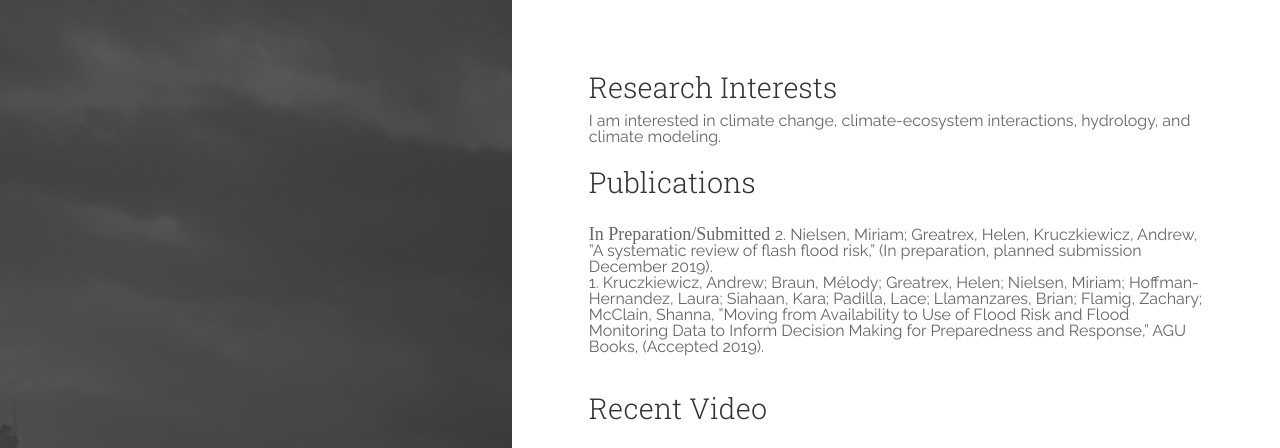
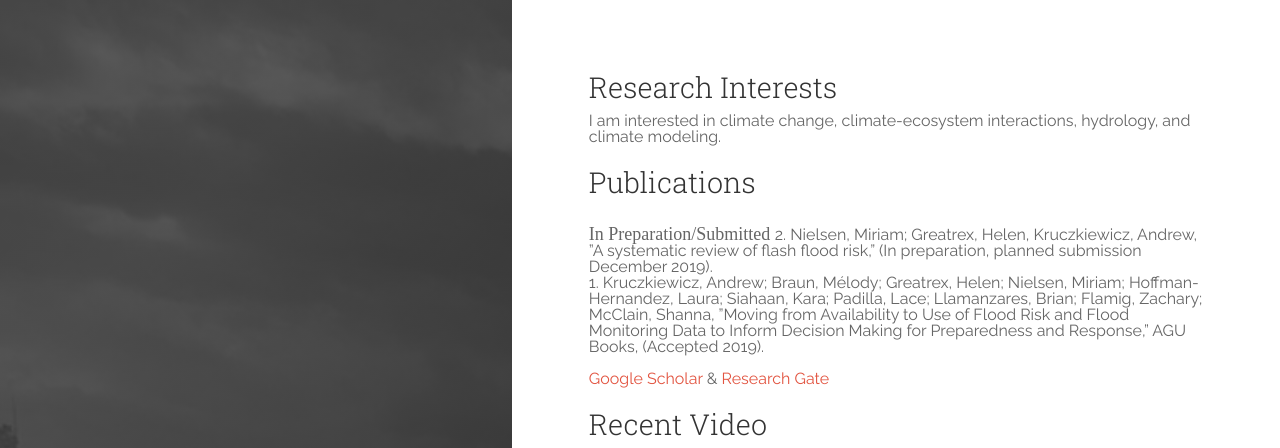
Before and after one commit to zentouro/zentouro.github.io, a Jekyll site: the page built from index.html, in a window 1280 px wide and 1368 px high. Shown: the top 448 px of the window. Built offline with Jekyll 4.4.1, drawn with Linux system fonts in a browser that asks for light colours; the list of posts is cut into pages by our own code; part of the change alters nothing that is shown; grey boxes are pictures that could not be loaded.

```diff
--- a/index.html
+++ b/index.html
@@ -18,12 +18,15 @@ I am interested in climate change, climate-ecosystem interactions, hydrology, an
 2. Nielsen, Miriam; Greatrex, Helen, Kruczkiewicz, Andrew, ”A systematic review of flash flood risk,” (In preparation, planned submission December 2019). <br>
 1. Kruczkiewicz, Andrew; Braun, Mélody; Greatrex, Helen; Nielsen, Miriam; Hoffman-Hernandez, Laura; Siahaan, Kara; Padilla, Lace; Llamanzares, Brian; Flamig, Zachary; McClain, Shanna, ”Moving from Availability to Use of Flood Risk and Flood Monitoring Data to Inform Decision Making for Preparedness and Response,” AGU Books, (Accepted 2019). <br> <br>
 
+<a href= "https://scholar.google.com/citations?user=pNhZXOEAAAAJ&hl=en"> Google Scholar </a> & <a href = "https://www.researchgate.net/profile/Miriam_Nielsen2" > Research Gate </a>
+
 <h3> Recent Video </h3> <br>
 
 <iframe width="560" height="315" src="https://www.youtube.com/embed/jvGJRJ-jX70" frameborder="0" allow="accelerometer; autoplay; encrypted-media; gyroscope; picture-in-picture" allowfullscreen></iframe>
 
+<br> <br> <br>
 
-<a href= "https://scholar.google.com/citations?user=pNhZXOEAAAAJ&hl=en"> Google Scholar </a> & <a href = "https://www.researchgate.net/profile/Miriam_Nielsen2" > Research Gate </a>
+<h3> Recent Posts </h3>
 
 </section>
 
```
